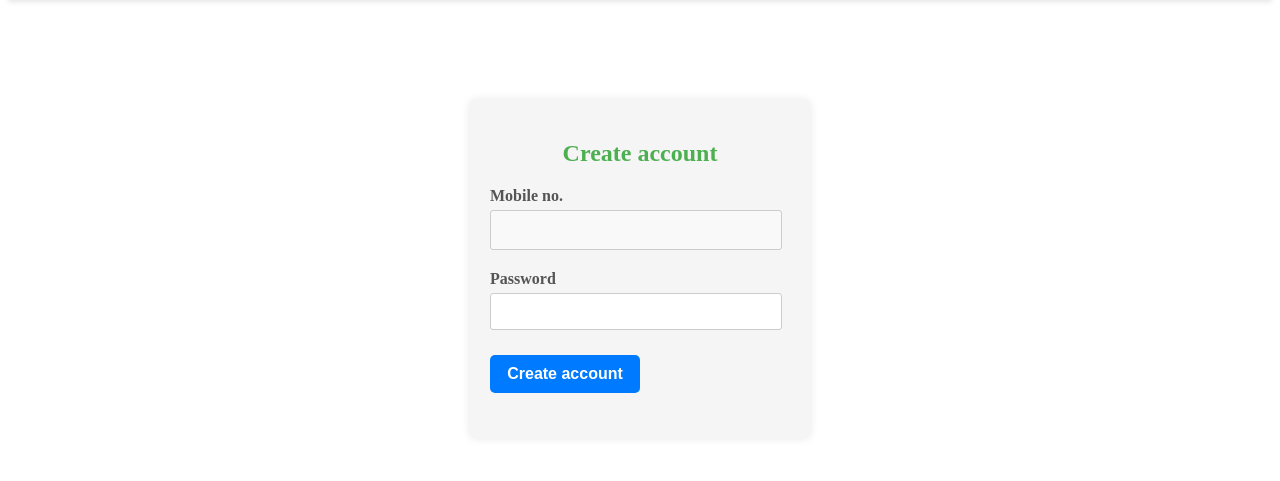
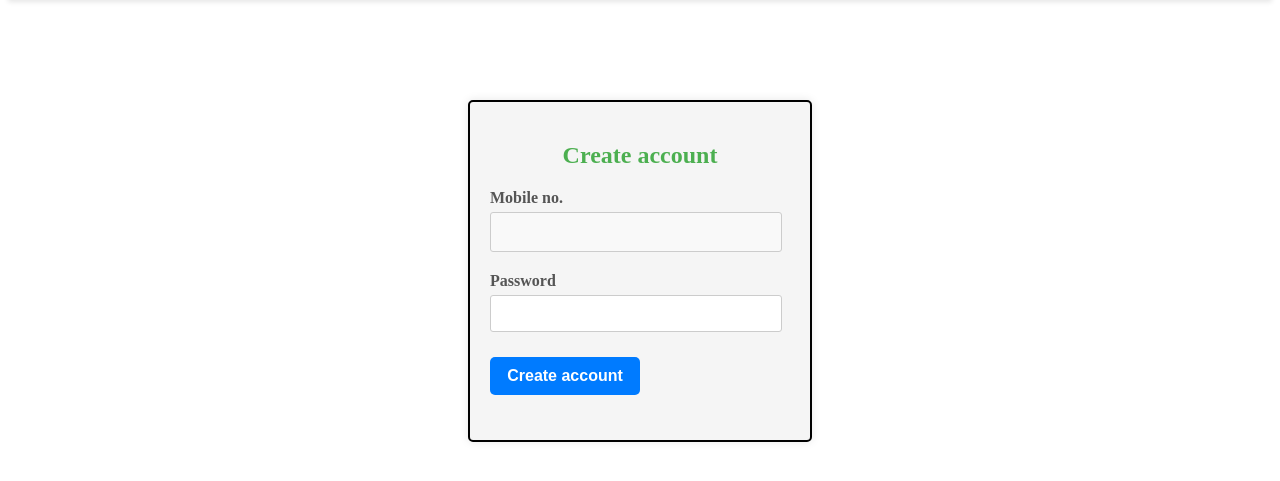
Before and after one commit to sandeshPatel06/MOTION_MART, a Flask app: page /create_user in a window 1280 px wide. Shown: the part 104-585 px from the top of the page. Run offline with Flask 3, Linux system fonts and the light colour scheme.

Commit message:
add user

```diff
--- a/static/style.css
+++ b/static/style.css
@@ -957,6 +957,7 @@ h2 {
   padding: 20px;
   background-color: #f5f5f5;
   border-radius: 5px;
+  border: 2px solid black;
   box-shadow: 0px 0px 10px rgba(0, 0, 0, 0.1);
 }
 
```
